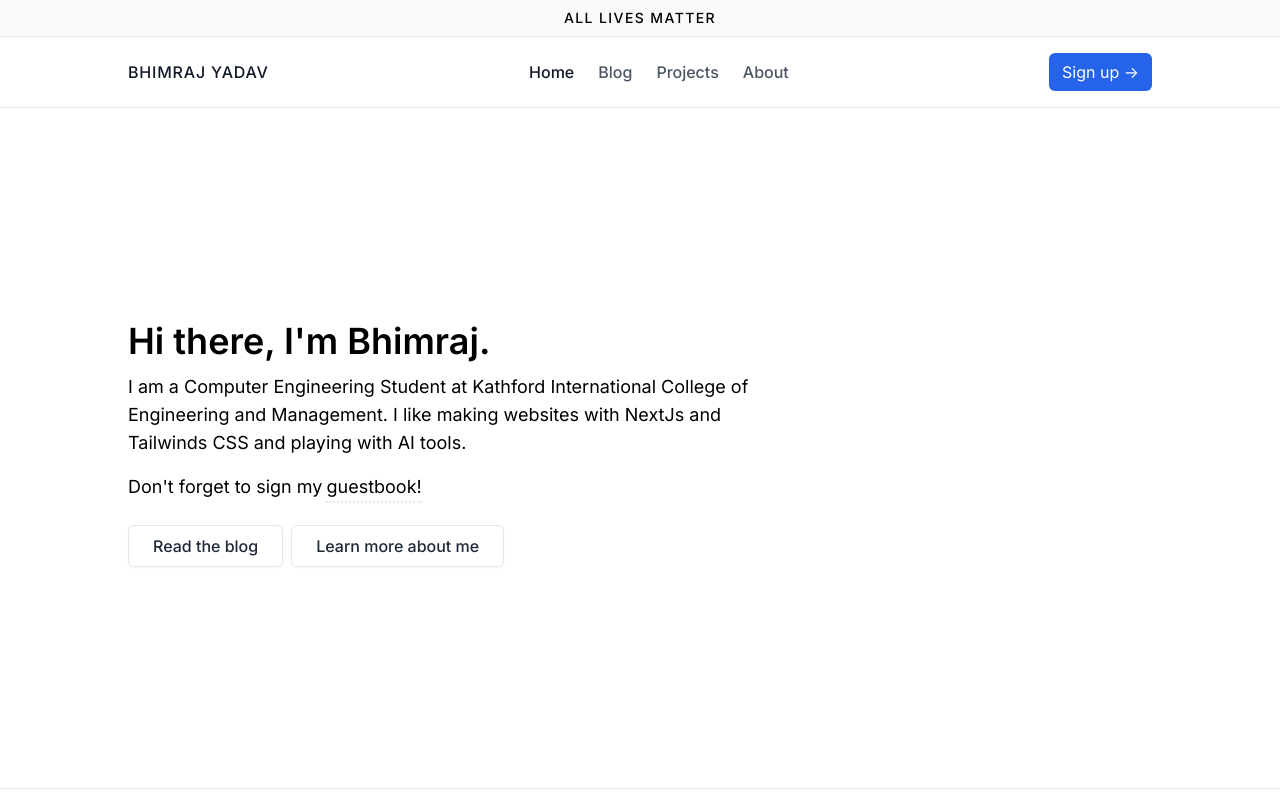
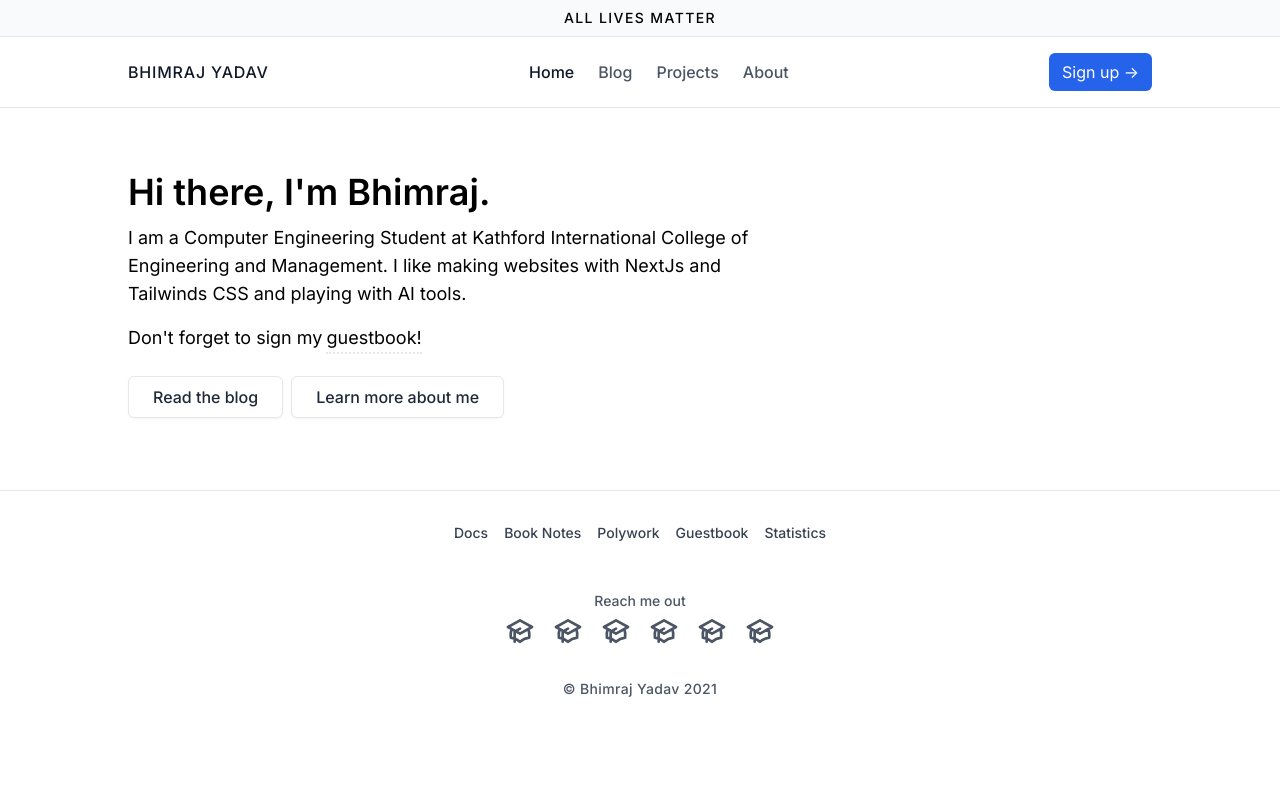
Before and after one commit to bhimrazy/bhimraj.com.np, a Next.js app: page / in a window 1280 px wide. Shown: the top 800 px of the page. Built offline with nearby package versions, Linux system fonts and the light colour scheme.

Commit message:
Updated hero section TODO.

```diff
--- a/src/components/homepage/hero_section.tsx
+++ b/src/components/homepage/hero_section.tsx
@@ -14,8 +14,9 @@ export default function HeroSection() {
     cta_d: 'guestbook!',
     buttons: [{ title: 'Read the blog' }, { title: 'Learn more about me' }],
   }
+//   h-[85vh]
   return (
-    <section className="relative flex flex-col justify-center text-left space-y-3 h-[85vh]">
+    <section className="relative flex flex-col justify-center text-left space-y-3 py-16">
       <span className="text-xl md:text-4xl font-semibold">{hero_content?.greetings}</span>
 
       {/* <h1 className="text-4xl md:text-6xl lg:text-8xl font-extrabold">{hero_content?.heading}</h1> */}
```
Also changed, not shown: 1 other file (tests, documents, lock files or other folders).
